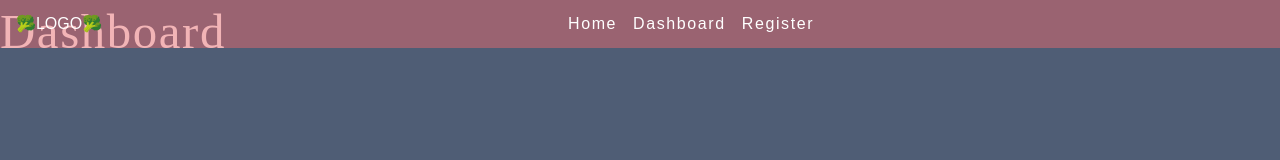
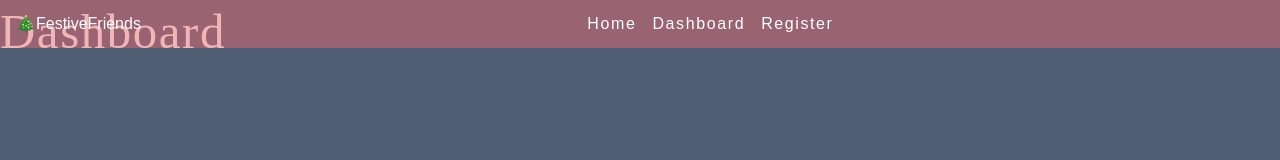
Before and after one commit to JiiXaa/phonecall-site, a React (Create React App) app in the folder client/: page / in a window 1280 px wide. Shown: the top 160 px of the page. Built offline with nearby package versions, Linux system fonts and the light colour scheme.

Commit message:
changed logo (and improved text on error page)

```diff
--- a/client/src/components/Navbar.js
+++ b/client/src/components/Navbar.js
@@ -4,7 +4,7 @@ import { Link } from 'react-router-dom';
 const Navbar = () => {
   return (
     <WrapperStyled>
-      <p>🥦LOGO🥦</p>
+      <p>🎄FestiveFriends</p>
       <ul>
         <li>
           <Link to='/homepage'>Home</Link>
--- a/client/src/pages/Error.js
+++ b/client/src/pages/Error.js
@@ -5,8 +5,8 @@ const Error = () => {
     <>
       <div className='classes here'>
         {/* <img src={img} alt='page not found' /> */}
-        <h3>Ups! page not found</h3>
-        <p>Page you are looking for does not exist.</p>
+        <h3>Oops! Page not found</h3>
+        <p>The page you are looking for does not exist.</p>
         <Link to='/'>Home</Link>
       </div>
     </>
```
